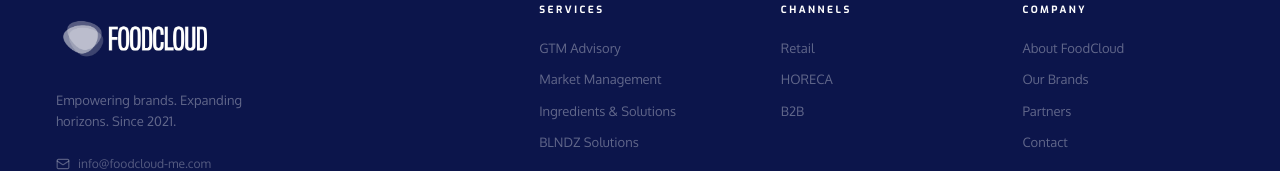
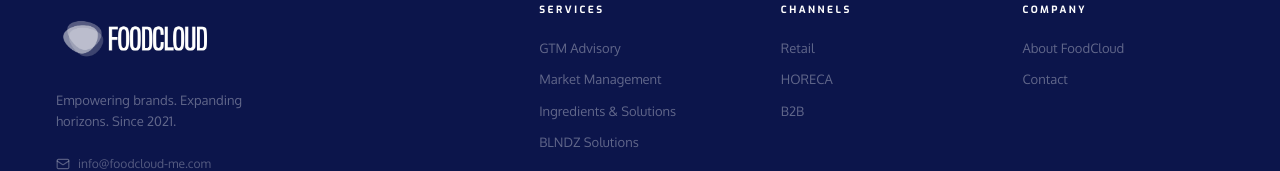
Before and after one commit to MosaabGaber/FOODCLOUD, a React (Vite) app: page /ingredients-solutions in a window 1280 px wide. Shown: the part 2613-2784 px from the top of the page. Built offline with nearby package versions, Linux system fonts and the light colour scheme.

Commit message:
remove our brands link, company page updates

```diff
--- a/src/components/Footer.tsx
+++ b/src/components/Footer.tsx
@@ -136,18 +136,6 @@
                 About FoodCloud
               </button>
               <button
-                onClick={() => scrollToId('partner-ticker')}
-                className="text-left font-sans text-[13px] text-white/35 hover:text-[#93C5FD] transition-all hover:translate-x-0.5 cursor-pointer"
-              >
-                Our Brands
-              </button>
-              <button
-                onClick={() => scrollToId('partner-ticker')}
-                className="text-left font-sans text-[13px] text-white/35 hover:text-[#93C5FD] transition-all hover:translate-x-0.5 cursor-pointer"
-              >
-                Partners
-              </button>
-              <button
                 onClick={() => onOpenContact('Footer Contact Link')}
                 className="text-left font-sans text-[13px] text-white/35 hover:text-[#93C5FD] transition-all hover:translate-x-0.5 cursor-pointer"
               >
--- a/src/components/Navbar.tsx
+++ b/src/components/Navbar.tsx
@@ -14,7 +14,6 @@
     { label: 'GTM Advisory', type: 'route', path: '/gtm-advisory' },
     { label: 'Market Management', type: 'route', path: '/market-management' },
     { label: 'Ingredients & Solutions', type: 'route', path: '/ingredients-solutions' },
-    { label: 'Our Brands', type: 'scroll', target: 'partner-ticker' },
     { label: 'Company', type: 'route', path: '/company' },
   ];
 
--- a/src/pages/Company.tsx
+++ b/src/pages/Company.tsx
@@ -48,7 +48,7 @@
       </section>
 
       {/* SECTION 2 — VISION & MISSION */}
-      <section className="bg-[#0A0F2E] relative py-[80px] px-6 md:px-[60px] overflow-hidden">
+      <section className="bg-[#0A0F2E] saturate-[180%] relative py-[80px] px-6 md:px-[60px] overflow-hidden">
         <div
           className="absolute inset-0 pointer-events-none z-0"
           style={{
@@ -278,12 +278,6 @@
             >
               <span>Get in Touch</span>
             </button>
-            <button
-              onClick={() => navigate('/gtm-advisory')}
-              className="bg-transparent hover:bg-white/10 text-white border border-white/40 px-6 py-3 rounded-full font-display font-bold text-sm transition-all cursor-pointer flex-1 sm:flex-none text-center"
-            >
-              Explore Our Services
-            </button>
           </div>
         </div>
       </section>
```
